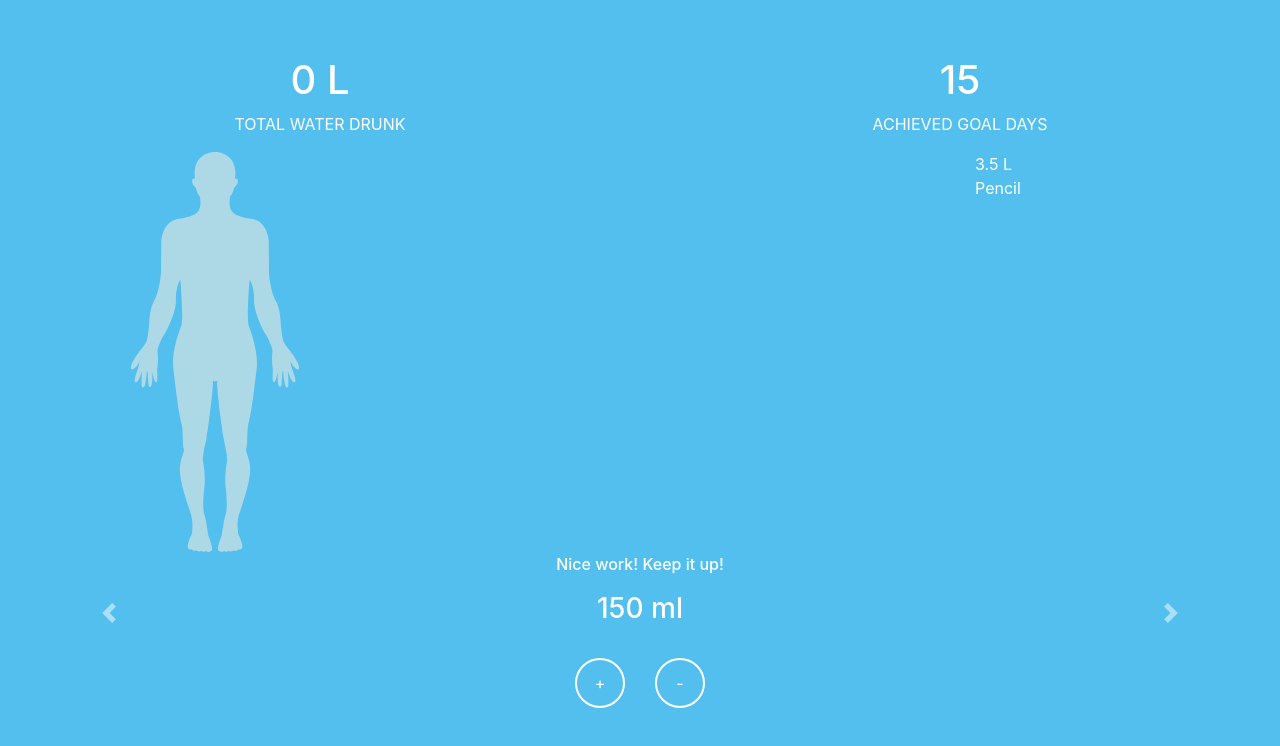
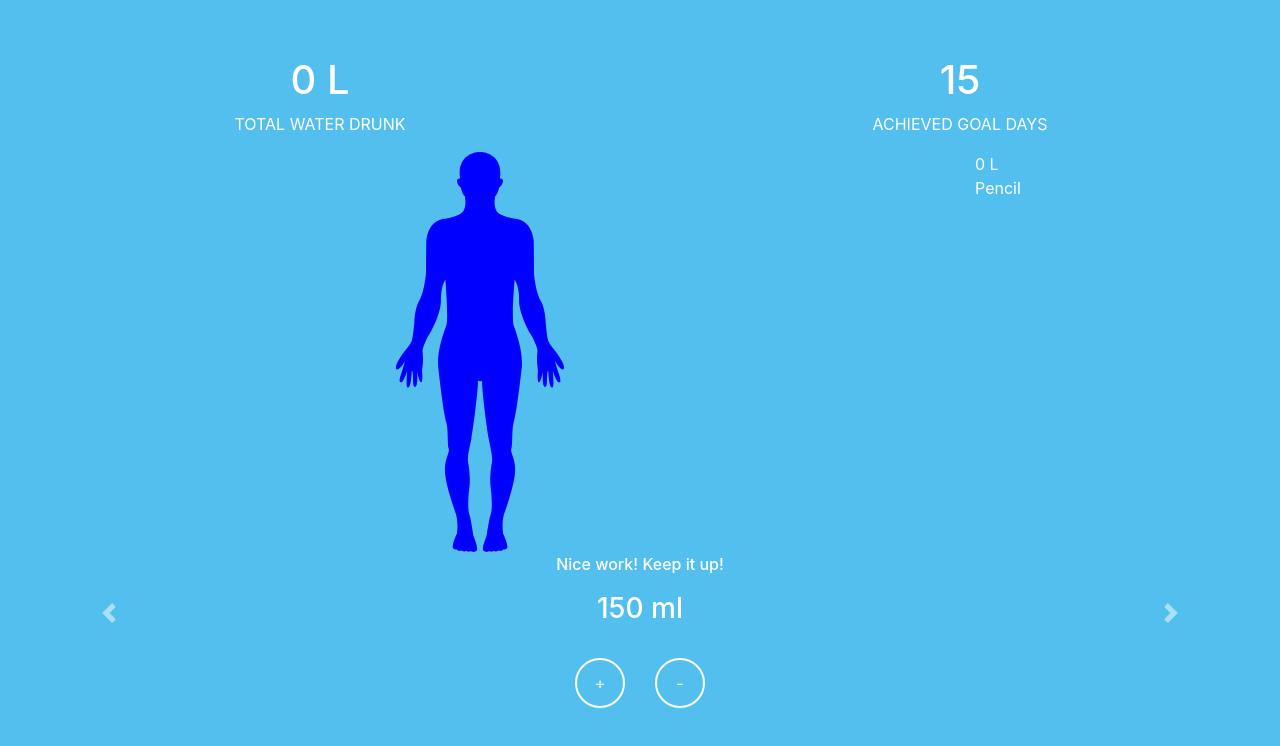
Before and after one commit to ramclen/water-tracker-app, a React (Create React App) app in the folder client/: page / in a window 1280 px wide. Shown: the top 746 px of the page. Built offline with nearby package versions, Linux system fonts and the light colour scheme; no server answers.

Commit message:
updating aws values

```diff
--- a/client/src/Components/App.js
+++ b/client/src/Components/App.js
@@ -9,7 +9,8 @@ import aws from '../api/aws';
 class App extends React.Component {
   state = {
     id: 0,
-    level: 0
+    level: 0,
+    maxLevel: 0
   }
 
   componentDidMount() {
@@ -25,7 +26,12 @@ class App extends React.Component {
       level = 0;
     }
     this.setState({ level });
-    aws.put(`water-levels/${this.state.id}`, { level: this.state.level })
+    aws.put(`water-levels/${this.state.id}`, { level: this.state.level, maxLevel: this.state.maxLevel })
+  }
+
+  maxValueChange = (maxLevel) => {
+    this.setState({ maxLevel })
+    aws.put(`water-levels/${this.state.id}`, { level: this.state.level, maxLevel: this.state.maxLevel })
   }
 
   render() {
@@ -35,7 +41,11 @@ class App extends React.Component {
           <TotalWater total={this.state.level} />
           <Achivements />
         </div>
-        <Body totalDrink={this.state.level} />
+        <Body
+          totalDrink={this.state.level}
+          maxValue={this.state.maxLevel}
+          maxValueChange={this.maxValueChange}
+        />
         <div className="row">
           <Sentence />
         </div>
--- a/client/src/Components/Body.js
+++ b/client/src/Components/Body.js
@@ -1,34 +1,44 @@
 import React, { useState, useEffect } from 'react'
 import EditMaxLevelModal from "./EditMaxLevelModal";
 import BodyProgress from './BodyProgress';
+import aws from '../api/aws';
 
 
 
-const Body = ({ totalDrink }) => {
+const Body = ({ totalDrink, maxValue, maxValueChange }) => {
   const [open, setOpen] = useState(false);
-  const [maxValue, setMaxValue] = useState(3500);
 
   const updateMaxValue = value => {
-    setMaxValue(value)
+    maxValueChange(parseInt(value))
     setOpen(false);
   }
 
+  const calculateWaterPercentage = () => {
+    if (maxValue === 0) {
+      return 100;
+    }
+    return (totalDrink * 100) / maxValue
+  }
 
-  useEffect(() => {
-
-  }, [])
+  const renderModal = () => {
+    if (open) {
+      return (
+        <EditMaxLevelModal
+          value={maxValue}
+          open={open}
+          onClose={() => setOpen(false)}
+          onUpdate={updateMaxValue}
+        />
+      )
+    }
+    return null;
+  }
 
   return (
     <div className="row manBody">
-      <EditMaxLevelModal
-        value={maxValue}
-        open={open}
-        onClose={() => setOpen(false)}
-        onUpdate={updateMaxValue}
-      />
-
+      {renderModal()}
       <div className="col-9" style={{ height: "100%" }} >
-        <BodyProgress percentage={(totalDrink * 100) / maxValue} />
+        <BodyProgress percentage={calculateWaterPercentage()} />
       </div>
       <div className="col-3">
         {maxValue / 1000} L
--- a/client/src/Components/BodyProgress.js
+++ b/client/src/Components/BodyProgress.js
@@ -3,7 +3,7 @@ import React from "react";
 const BodyProgress = (props) => {
   return (
     <svg version="1.1" id="Capa_1" xmlns="http://www.w3.org/2000/svg" x="0px" y="0px"
-      height="100%" viewBox="0 0 206.326 206.326" style={{ enableBackground: "new 0 0 206.326 206.326" }}
+      height="100%" width="100%" viewBox="0 0 206.326 206.326" style={{ enableBackground: "new 0 0 206.326 206.326" }}
       space="preserve">
       <defs>
         <linearGradient id="progress" x1="0" y1="1" x2="0" y2="0">
```
